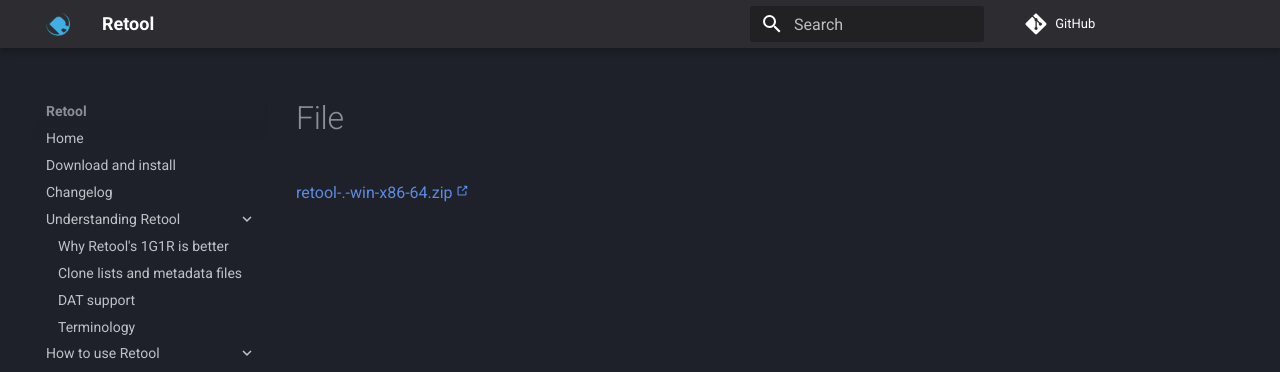
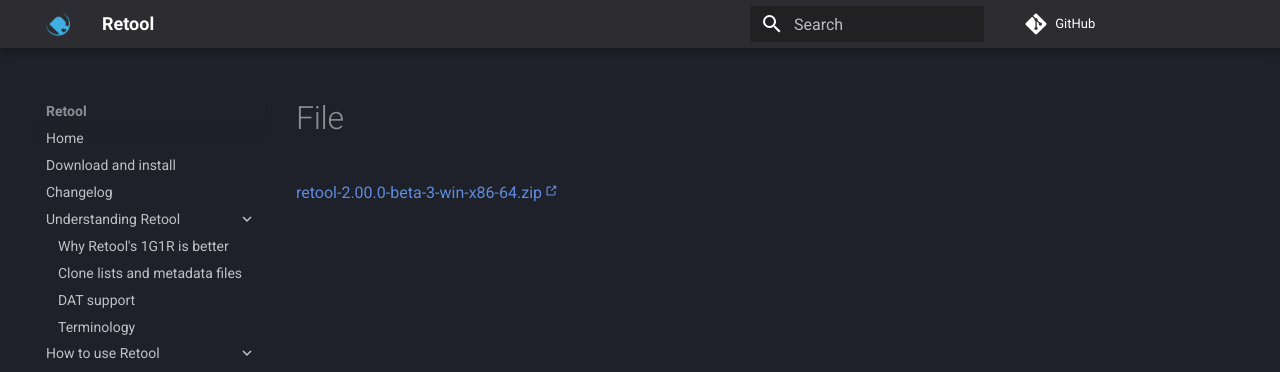
Before and after one commit to unexpectedpanda/retool, an MkDocs documentation site: the page built from docs/includes/file.md, in a window 1280 px wide. Shown: the top 372 px of the page. Built offline with MkDocs 1.6.1 and Material for MkDocs 9.7.7, drawn with Linux system fonts in a browser that asks for light colours; comment, search, counter and statistics services are not loaded.

Commit message:
Updated docs

```diff
--- a/docs/includes/file.md
+++ b/docs/includes/file.md
@@ -1 +1 @@
-[retool-.-win-x86-64.zip](https://unexpectedpanda.github.io/files/retool-.-win-x86-64.zip)
+[retool-2.00.0-beta-3-win-x86-64.zip](https://unexpectedpanda.github.io/files/retool-2.00.0-beta-3-win-x86-64.zip)
```
Also changed, not shown: docs/includes/sha256.md (+1 -1 lines).
